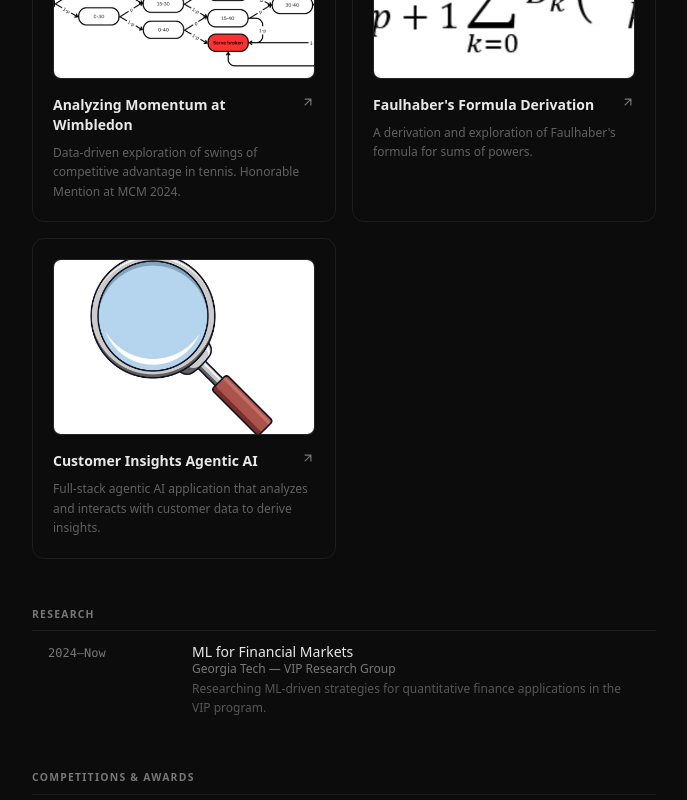
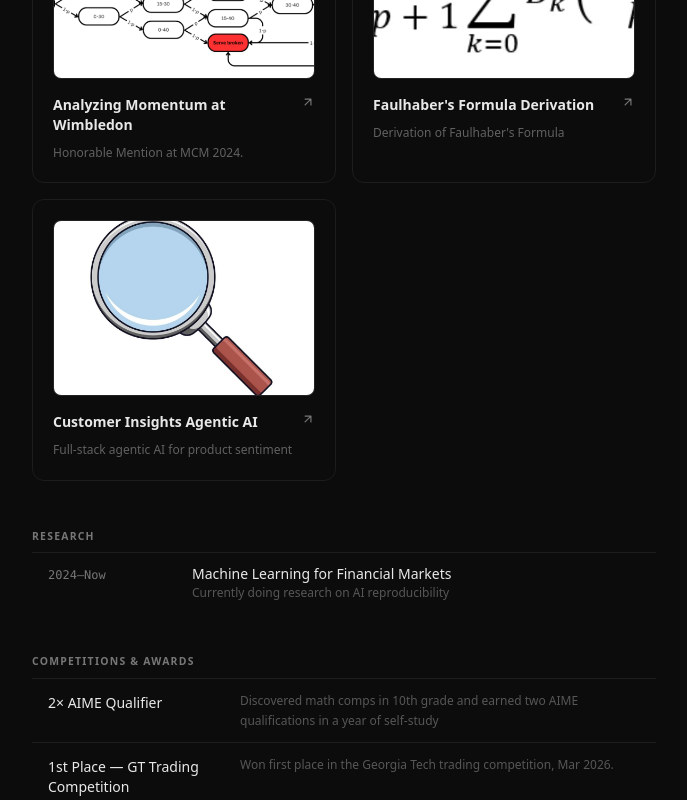
Before and after one commit to ojas480/portfolio, a Next.js app: page / in a window 1280 px wide. Shown: the part 820-1620 px from the top of the page, without its empty margins (296-983 px from the left). Built offline with nearby package versions, Linux system fonts and the light colour scheme; no server answers.

Commit message:
Update project and award text descriptions

```diff
--- a/app/page.tsx
+++ b/app/page.tsx
@@ -125,7 +125,7 @@ export default async function Home() {
                   </a>
                 )}
               </div>
-              <p className="text-xs text-[var(--text-dim)] mb-0.5">{r.venue}</p>
+              {r.venue && <p className="text-xs text-[var(--text-dim)] mb-0.5">{r.venue}</p>}
               <p className="text-xs text-[var(--text-dim)] leading-relaxed opacity-70">
                 {r.description}
               </p>
@@ -218,33 +218,33 @@ const projects = [
   {
     title: "Analyzing Momentum at Wimbledon",
     description:
-      "Data-driven exploration of swings of competitive advantage in tennis. Honorable Mention at MCM 2024.",
+      "Honorable Mention at MCM 2024.",
     link: "/mcm-paper.pdf",
     image: "/wimbledon.png",
   },
   {
     title: "Faulhaber's Formula Derivation",
     description:
-      "A derivation and exploration of Faulhaber's formula for sums of powers.",
+      "Derivation of Faulhaber's Formula",
     link: "/OjasKalraDRP.pdf",
     image: "/faulhaber.png",
   },
   {
     title: "Customer Insights Agentic AI",
     description:
-      "Full-stack agentic AI application that analyzes and interacts with customer data to derive insights.",
+      "Full-stack agentic AI for product sentiment",
     link: "https://customer-insights-agentic-ai-nfqo.vercel.app/",
     image: "/customer_insights.png",
   },
 ];
 
-const research = [
+type ResearchItem = { title: string; venue?: string; date: string; description: string; link: string; };
+const research: ResearchItem[] = [
   {
-    title: "ML for Financial Markets",
-    venue: "Georgia Tech — VIP Research Group",
+    title: "Machine Learning for Financial Markets",
     date: "2024–Now",
     description:
-      "Researching ML-driven strategies for quantitative finance applications in the VIP program.",
+      "Currently doing research on AI reproducibility",
     link: "",
   },
 ];
@@ -253,7 +253,7 @@ const awards = [
   {
     title: "2× AIME Qualifier",
     description:
-      "Discovered competitive math in 10th grade and earned two AIME qualifications after about a year of self-study — a top ~2.5% finish among AMC participants nationwide.",
+      "Discovered math comps in 10th grade and earned two AIME qualifications in a year of self-study",
   },
   {
     title: "1st Place — GT Trading Competition",
@@ -263,6 +263,6 @@ const awards = [
   {
     title: "Top 1% — IMC Prosperity",
     description:
-      "Finished in the top 1% out of 10,000+ teams in IMC's global algorithmic trading competition.",
+      "Finished in the top 1% out of 10,000+ teams in the world's biggest trading competition",
   },
 ];
```
